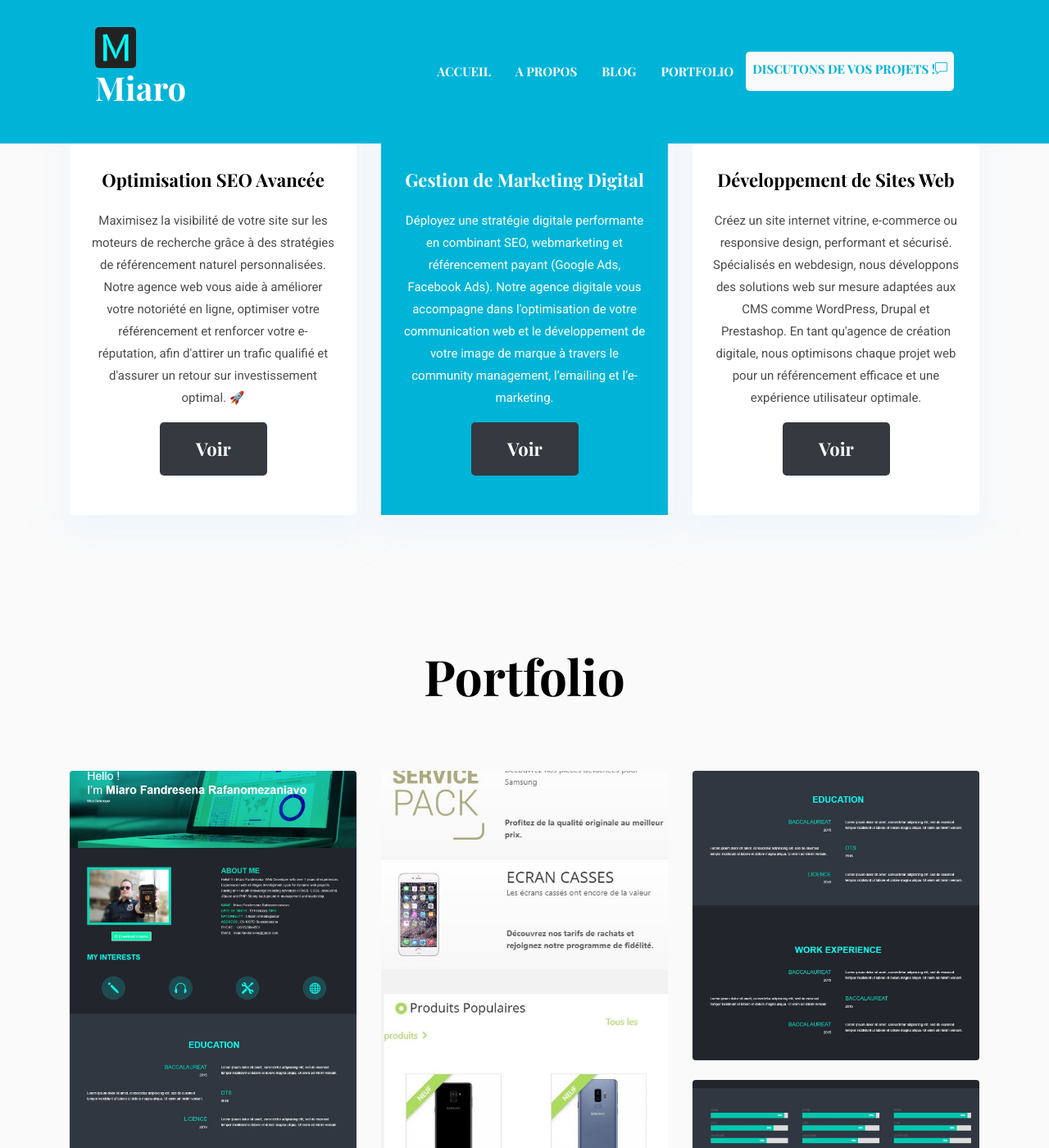
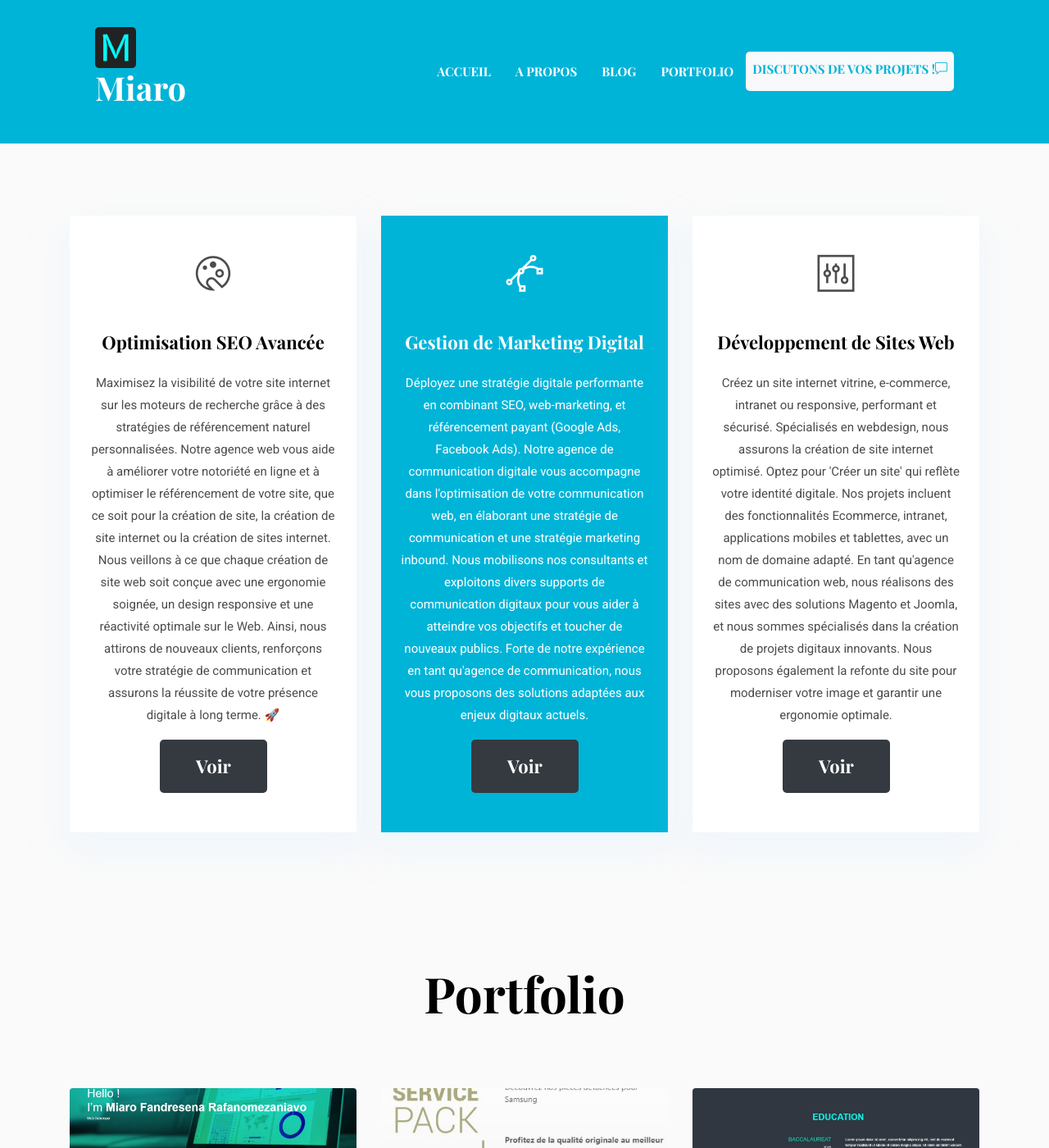
Before and after one commit to miarofandresena/miarofandresena.github.io, a Jekyll site: the page built from index.html, in a window 1280 px wide and 1400 px high, scrolled down 3279 px. Shown: the whole window at 82% size. Built offline with Jekyll 4.4.1, drawn with Linux system fonts in a browser that asks for light colours; some of the changed text lies outside the part shown.

Commit message:
amélioration page d'accueil sémantique v3

```diff
--- a/_data/settings.yml
+++ b/_data/settings.yml
@@ -47,7 +47,7 @@
 # About (Section and Page)
 
 # About Section
-blurb: Passionné par le Web, j'ai consacré les quatre dernières années à me spécialiser dans le référencement naturel (SEO). En tant que freelance, j'excelle dans la gestion de contenu et l’optimisation de sites internet, que ce soit pour des agences de communication digitale, des agences web ou des entreprises souhaitant améliorer leur visibilité en ligne. Grâce à mon expertise en web-design et en stratégie digitale, j’aide mes clients à optimiser leurs projets web et leur e-réputation.
+blurb: Passionné par le Web, j'ai consacré les quatre dernières années à me spécialiser dans le référencement naturel (SEO) et la création de site internet. En tant que freelance, j'excelle dans la gestion de contenu et l’optimisation de votre site internet, que ce soit pour des agences de communication, des agences de communication digitale, des agences web ou des entreprises souhaitant améliorer leur visibilité en ligne. Que ce soit pour la création de site, la refonte du site ou la réalisation d un site, mon expertise en web-design, stratégie de communication et stratégie marketing me permet de proposer des solutions optimisées, alliant ergonomie, graphisme et supports de communication digitaux. Je transforme vos idées en nos réalisations concrètes sur le Web, que ce soit pour un site vitrine, un intranet, un Ecommerce, ou une application mobile adaptée aux tablettes, avec un nom de domaine soigné et un design innovant.
 
 blurb-btn-link: "/about"
 blurb-btn-name: Apprendre plus sur moi
@@ -149,21 +149,21 @@
   - {
       name: "Optimisation SEO Avancée",
       icon: ti-palette,
-      description: "Maximisez la visibilité de votre site sur les moteurs de recherche grâce à des stratégies de référencement naturel personnalisées. Notre agence web vous aide à améliorer votre notoriété en ligne, optimiser votre référencement et renforcer votre e-réputation, afin d'attirer un trafic qualifié et d'assurer un retour sur investissement optimal. 🚀",
+      description: "Maximisez la visibilité de votre site internet sur les moteurs de recherche grâce à des stratégies de référencement naturel personnalisées. Notre agence web vous aide à améliorer votre notoriété en ligne et à optimiser le référencement de votre site, que ce soit pour la création de site, la création de site internet ou la création de sites internet. Nous veillons à ce que chaque création de site web soit conçue avec une ergonomie soignée, un design responsive et une réactivité optimale sur le Web. Ainsi, nous attirons de nouveaux clients, renforçons votre stratégie de communication et assurons la réussite de votre présence digitale à long terme. 🚀",
       link: /seo,
       active: , # Add true to select section
     }
   - {
       name: "Gestion de Marketing Digital",
       icon: ti-vector,
-      description: "Déployez une stratégie digitale performante en combinant SEO, webmarketing et référencement payant (Google Ads, Facebook Ads). Notre agence digitale vous accompagne dans l'optimisation de votre communication web et le développement de votre image de marque à travers le community management, l’emailing et l’e-marketing.",
+      description: "Déployez une stratégie digitale performante en combinant SEO, web-marketing, et référencement payant (Google Ads, Facebook Ads). Notre agence de communication digitale vous accompagne dans l'optimisation de votre communication web, en élaborant une stratégie de communication et une stratégie marketing inbound. Nous mobilisons nos consultants et exploitons divers supports de communication digitaux pour vous aider à atteindre vos objectifs et toucher de nouveaux publics. Forte de notre expérience en tant qu'agence de communication, nous vous proposons des solutions adaptées aux enjeux digitaux actuels.",
       link: /marketing,
       active: true, # Add true to select section
     }
   - {
       name: "Développement de Sites Web",
       icon: ti-panel,
-      description: "Créez un site internet vitrine, e-commerce ou responsive design, performant et sécurisé. Spécialisés en webdesign, nous développons des solutions web sur mesure adaptées aux CMS comme WordPress, Drupal et Prestashop. En tant qu'agence de création digitale, nous optimisons chaque projet web pour un référencement efficace et une expérience utilisateur optimale.",
+      description: "Créez un site internet vitrine, e-commerce, intranet ou responsive, performant et sécurisé. Spécialisés en webdesign, nous assurons la création de site internet optimisé. Optez pour 'Créer un site' qui reflète votre identité digitale. Nos projets incluent des fonctionnalités Ecommerce, intranet, applications mobiles et tablettes, avec un nom de domaine adapté. En tant qu'agence de communication web, nous réalisons des sites avec des solutions Magento et Joomla, et nous sommes spécialisés dans la création de projets digitaux innovants. Nous proposons également la refonte du site pour moderniser votre image et garantir une ergonomie optimale.",
       link: /web,
       active: , # Add true to select section
     }
@@ -267,43 +267,43 @@
   - id: 1
     icon: fa-question-circle
     question: Quels services proposez-vous ?
-    answer: J'offre des services en SEO, webmarketing, stratégie digitale, gestion de contenu et développement web. Mon expertise inclut la création et la refonte de sites internet, le référencement d’un site sur les moteurs de recherche, l’identité visuelle et la communication web.
+    answer: J'offre des services en SEO, webmarketing et stratégie digitale, incluant la création de site, la création de site internet et la création de sites internet, ainsi que la refonte du site et l'optimisation de votre site internet sur le Web. Mon expertise s'étend à la gestion de contenu, au développement web, à l'identité visuelle et à la communication, en collaboration avec des agences de communication et des agences de communication digitale, et ce, en élaborant une stratégie de communication efficace et en garantissant une ergonomie et un graphisme optimisés.
   - id: 2
     icon: fa-truck
     question: Comment pouvez-vous améliorer la visibilité de mon site sur Google ?
-    answer: J'applique une stratégie de référencement naturel et payant optimisée, en utilisant des leviers comme l’optimisation des mots-clés, le webdesign, la gestion de l’e-réputation, la création de backlinks et la mise en place de campagnes Google AdWords.
+    answer: J'applique une stratégie de référencement naturel et payant optimisée pour améliorer la visibilité de votre site internet sur Google. En combinant l'optimisation des mots-clés, un webdesign soigné, la gestion de l’e-réputation et la création de backlinks, ainsi que la mise en place de campagnes Google AdWords, je m'assure que votre site soit réactif et conforme aux exigences du web-marketing et de la stratégie marketing inbound.
   - id: 3
     icon: fa-lock
     question: En quoi consiste l'assistanat virtuel et comment peut-il m'aider ?
-    answer: L'assistanat virtuel inclut la gestion de projets web, la gestion des campagnes emailing et l’optimisation des stratégies d’e-marketing. Cela permet de renforcer la communication web et d’améliorer la présence digitale d’une entreprise.
+    answer: L'assistanat virtuel inclut la gestion de projets web, la coordination avec nos consultants, la gestion des campagnes emailing et l’optimisation des stratégies d’e-marketing. Cela permet de renforcer la communication web via divers supports de communication digitaux et d’améliorer la présence digitale d’une entreprise sur le Web.
   - id: 4
     icon: fa-lock
     question: Quelle est votre approche pour la création de sites web ?
-    answer: Je conçois des sites vitrines et e-commerce sur mesure, en utilisant des CMS comme WordPress et Drupal. Chaque projet intègre un responsive design, un webdesign soigné et une optimisation SEO avancée, garantissant une navigation fluide et une identité visuelle unique.
+    answer: Je conçois des sites vitrines, e-commerce, intranet ou adaptés aux applications mobiles et tablettes, en utilisant des CMS performants tels que WordPress, Drupal, Magento et Joomla. Chaque projet, qu'il s'agisse de la création de site, de la création de site internet, de la création de sites internet ou de la création de site web, est réalisé sur le site avec une attention particulière à l'ergonomie, au nom de domaine et au design apporté par un designer expert. Ainsi, la refonte du site ou la réalisation d un site est toujours pensée pour offrir une navigation fluide et une identité visuelle unique.
   - id: 5
     icon: fa-lock
     question: Quels outils utilisez-vous pour le SEO et le marketing digital ?
-    answer: J’utilise des outils comme Google Analytics, Google Search Console, des plateformes de publicité comme Google Ads et des solutions web pour maximiser la performance des campagnes digitales.
+    answer: J’utilise des outils performants tels que Google Analytics, Google Search Console, et des plateformes de publicité comme Google Ads, afin de piloter une stratégie marketing et web-marketing efficace. Ces outils, associés à une approche inbound, permettent d’optimiser le référencement et la visibilité de votre site internet sur le Web.
   - id: 6
     icon: fa-lock
     question: Avez-vous une expérience en gestion d'équipe ?
-    answer: Oui, en tant que chef de projet, je coordonne une équipe spécialisée en SEO, rédaction de contenu, référencement payant, webdesign et développement web pour assurer le succès de chaque projet.
+    answer: Oui, en tant que chef de projet, je coordonne une équipe de consultants spécialisés en SEO, rédaction de contenu, référencement payant, webdesign, et développement web. Grâce à une communication structurée et à l'utilisation de supports de communication digitaux, je m'assure que chaque projet, qu'il s'agisse de la création ou de la refonte du site, soit mené avec réactivité et efficacité.
   - id: 7
     icon: fa-lock
     question: Quels types de projets avez-vous gérés ?
-    answer: J'ai travaillé sur des projets de création et refonte de sites internet, de stratégies de communication digitale, d’optimisation du référencement naturel et de campagnes e-mailing et e-marketing.
+    answer: J'ai travaillé sur divers projets incluant la création de site, la création de site internet et la création de sites internet, ainsi que sur la refonte du site et la réalisation d un site. Mes projets englobent également l'élaboration de stratégies de communication digitale et de stratégie marketing, visant à optimiser le référencement naturel et à attirer de nouveaux clients via des campagnes d’e-mailing et d’e-marketing.
   - id: 8
     icon: fa-lock
     question: Quels sont vos tarifs pour les services SEO et marketing digital ?
-    answer: "Je propose des forfaits adaptés à chaque besoin, que ce soit pour la création d’un site internet, le référencement d’un site, la gestion de campagnes publicitaires ou le community management. Contactez-moi pour un devis personnalisé."
+    answer: "Je propose des forfaits adaptés à chaque besoin, que ce soit pour la création de site, la création de site internet ou la réalisation d un site, ainsi que pour le référencement et la gestion de campagnes publicitaires dans le cadre d'une stratégie marketing complète. Mon approche intègre également des solutions de community management et de web-marketing pour garantir des résultats optimisés. Pour découvrir nos réalisations et obtenir un devis personnalisé, n'hésitez pas à me contacter."
   - id: 9
     icon: fa-lock
     question: Pourquoi devrais-je choisir vos services ?
-    answer: Mon approche repose sur une expertise approfondie du webmarketing et du SEO, alliée à une stratégie digitale globale. En tant qu'agence web digitale ou en freelance, je mets en place des solutions adaptées pour assurer une présence digitale efficace.
+    answer: Vous devriez choisir mes services en raison de mon expertise approfondie en SEO et webmarketing, associée à une stratégie digitale globale. En tant que freelance, et en collaboration avec des agences de communication, j'offre des solutions optimisées pour la création de site, la refonte du site et la réalisation d un site. Ma méthode intègre une stratégie de communication efficace, des techniques inbound et le travail de consultants expérimentés, garantissant une présence digitale percutante et un retour sur investissement optimal.
   - id: 10
     icon: fa-lock
     question: Comment puis-je vous contacter ?
-    answer: Vous pouvez me joindre via le <a href="/contact">formulaire de contact</a>, par email ou téléphone. Je suis disponible pour collaborer en télétravail ou en présentiel selon vos besoins.
+    answer: Vous pouvez me joindre via le <a href=\"/contact\">formulaire de contact</a>, par email ou téléphone. Quel que soit le support de communication choisi, je suis disponible pour collaborer en télétravail ou en présentiel, et pour discuter de la création ou de la refonte du site, afin d'améliorer votre présence sur le Web.
 #-------------------------------
 # Client Slider Section
 
```
